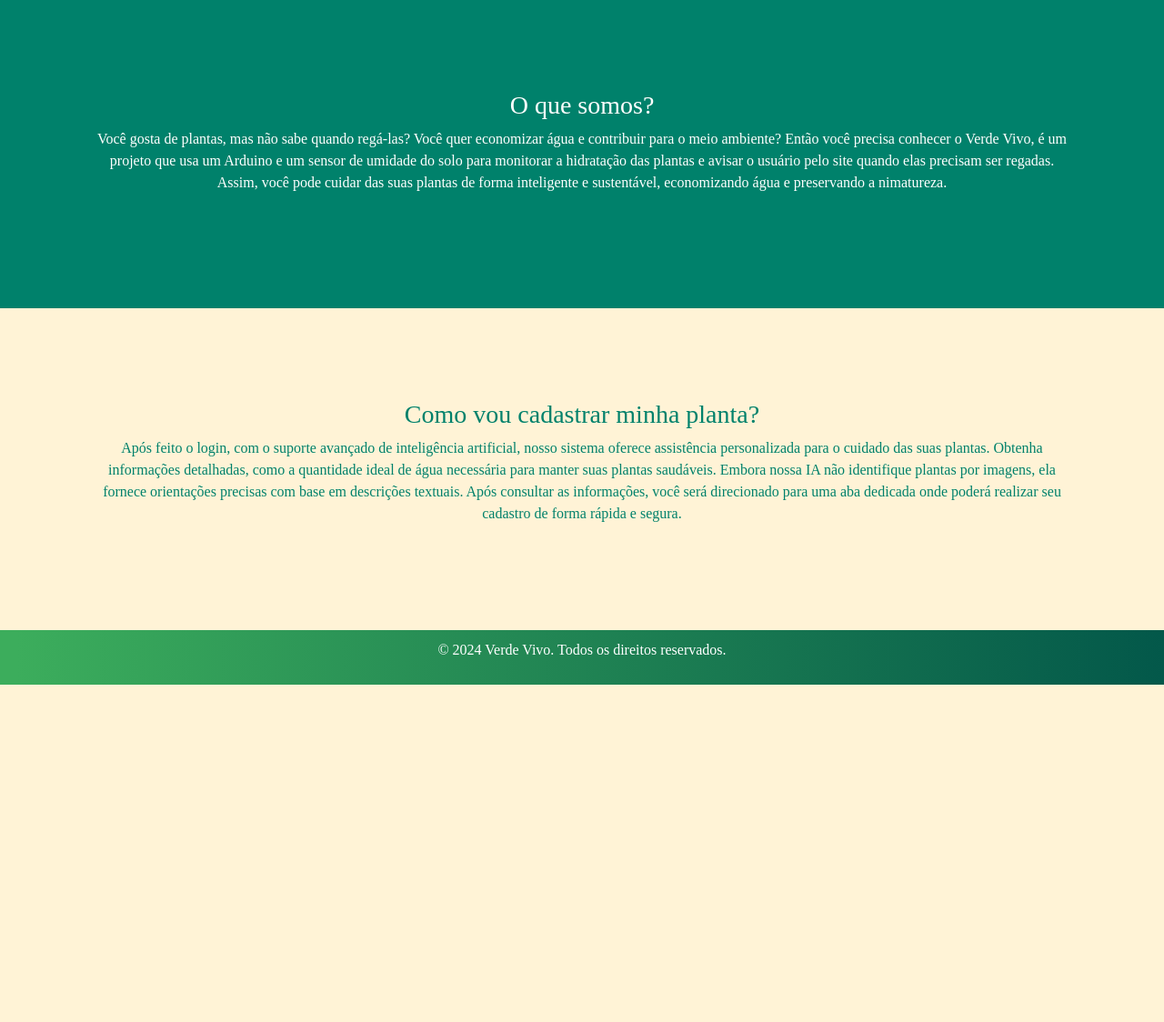
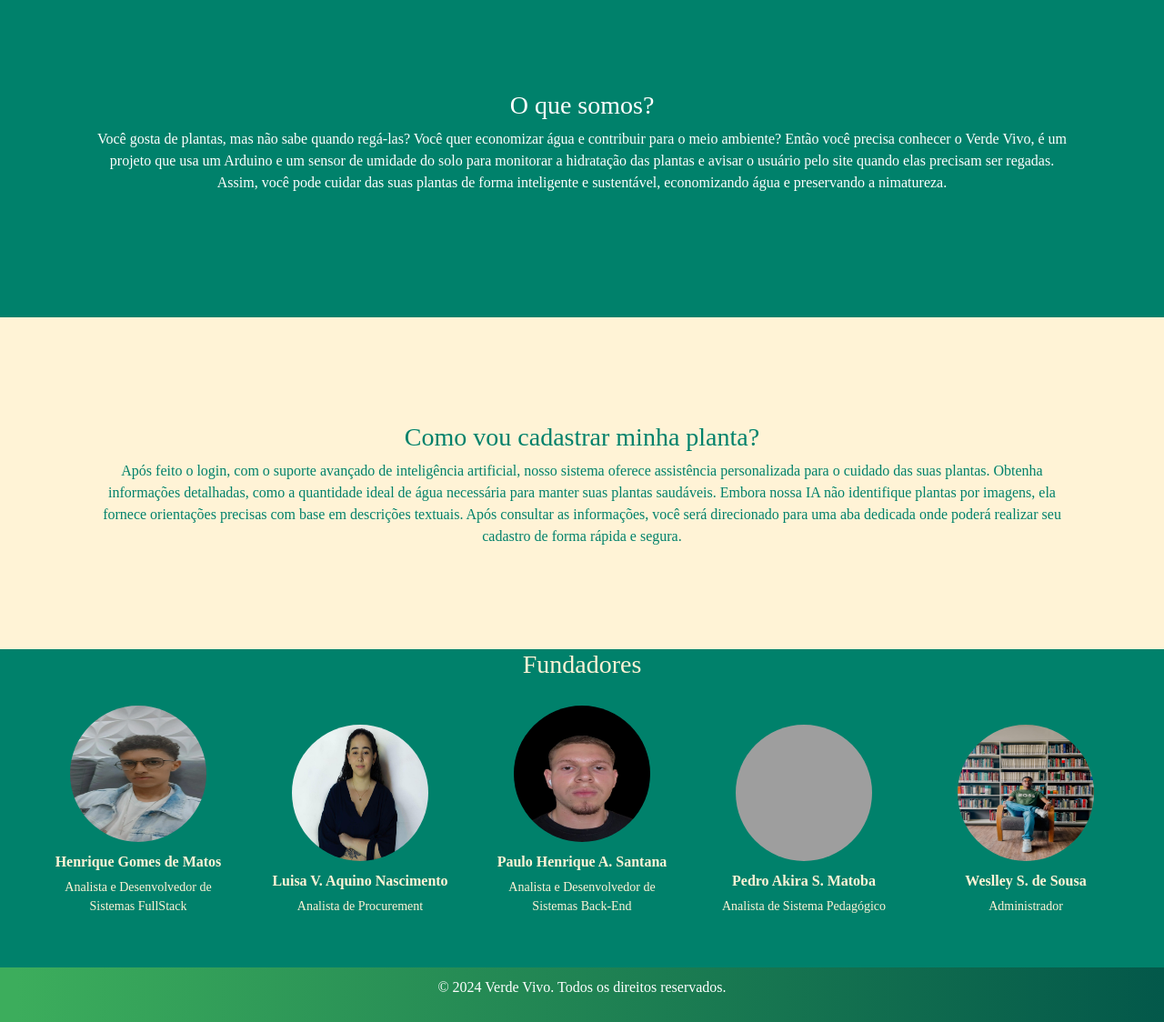
Before and after one commit to efigueiredo13/VerdeVivo, a PHP site: page /view/index.html in a window 1280 px wide. Shown: the part 607-1731 px from the top of the page at 91% size. Before the commit the page ends 1360 px from the top, so only its background shows below. Run offline with PHP 8.4, Linux system fonts and the light colour scheme; some libraries are stand-ins or nearby versions; grey boxes are pictures that could not be loaded.

Commit message:
adição dos fundadores do site

```diff
--- a/assets/css/index.css
+++ b/assets/css/index.css
@@ -15,12 +15,10 @@ body{
     background-image: url(../img/fundo.png);
     background-repeat: no-repeat;
     background-size: cover;
-    background-position: center center ;
-
+    background-position: center center;
 }
 
 .cabecalho{
-
 max-width: 2500px;
 height: 80px;
 display: flex;
@@ -73,15 +71,15 @@ background: var(--degrade, linear-gradient(90deg, #3CAD5C 1.5%, #00816B 100%));
 
 .container2{
     margin-top: 130px;
-    height: 350Gpx;
+    height: 350px;
     flex-shrink: 0;
     background: #00816B;
     color: #FFF;
 }
 
 .container3{
-    margin-top: 10px;
-    height: 350Gpx;
+    margin-top: 15px;
+    height: 350px;
     flex-shrink: 0;
     background: var(--Segundaria, #FFF3D6);
     color: #00816B;
@@ -128,6 +126,11 @@ margin-right: 50px;
 
 }
 
+.parte4{
+    text-align: center;
+    padding: 100px;
+}
+
 footer {
     background: var(--degrade, linear-gradient(90deg, #3CAD5C 1.5%, #03584a 100%));
     color: white;
@@ -135,3 +138,32 @@ footer {
     padding: 10px;
 
 }
+
+.container4 {
+    text-align: center;
+    height: 350px;
+    flex-shrink: 0;
+    background: var(--Segundaria, #00816B);
+    color: #FFF3D6;
+}
+
+.fundador {
+    display: inline-block;
+    width: 200px;
+    text-align: center;
+    margin: 20px;
+}
+.fundador img {
+    width: 150px;
+    height: 150px;
+    border-radius: 50%;
+    margin-bottom: 10px;
+}
+.nome {
+    font-weight: bold;
+    font-size: 16px;
+    margin-bottom: 5px;
+}
+.cargo {
+    font-size: 14px;
+}
--- a/view/index.html
+++ b/view/index.html
@@ -29,14 +29,49 @@
         <h3>O que somos?</h3>
         <p>Você gosta de plantas, mas não sabe quando regá-las? Você quer economizar água e contribuir para o meio ambiente? Então você precisa conhecer o Verde Vivo, é um projeto que usa um Arduino e um sensor de umidade do solo para monitorar a hidratação das plantas e avisar o usuário pelo site quando elas precisam ser regadas. Assim, você pode cuidar das suas plantas de forma inteligente e sustentável, economizando água e preservando a nimatureza.</p>
     </div>
+</div>
 
 <div class="container3">
-        <div class="parte3">
-            <h3>Como vou cadastrar minha planta?</h3>
-            <p>Após feito o login, com o suporte avançado de inteligência artificial, nosso sistema oferece assistência personalizada para o cuidado das suas plantas. Obtenha informações detalhadas, como a quantidade ideal de água necessária para manter suas plantas saudáveis. Embora nossa IA não identifique plantas por imagens, ela fornece orientações precisas com base em descrições textuais. Após consultar as informações, você será direcionado para  uma aba dedicada onde poderá realizar seu cadastro de forma rápida e segura.</p>
-        </div>
+    <div class="parte3">
+        <h3>Como vou cadastrar minha planta?</h3>
+        <p>Após feito o login, com o suporte avançado de inteligência artificial, nosso sistema oferece assistência personalizada para o cuidado das suas plantas. Obtenha informações detalhadas, como a quantidade ideal de água necessária para manter suas plantas saudáveis. Embora nossa IA não identifique plantas por imagens, ela fornece orientações precisas com base em descrições textuais. Após consultar as informações, você será direcionado para  uma aba dedicada onde poderá realizar seu cadastro de forma rápida e segura.</p>
+    </div>
+</div>
+
+<div class="container4">
+    <div>
+        <h3>Fundadores</h3>
+    </div>
+    <div class="fundador">
+        <img src="../assets/img/henrique.jpeg" alt="Henrique">
+        <div class="nome">Henrique Gomes de Matos</div>
+    <div class="cargo">Analista e Desenvolvedor de Sistemas FullStack</div>
+    </div>
+    <div class="fundador">
+        <img src="../assets/img/luisa.jpeg" alt="Luisa">
+        <div class="nome">Luisa V. Aquino Nascimento</div>
+    <div class="cargo">Analista de Procurement</div>
+    </div>
+    <div class="fundador">
+        <img src="../assets/img/paulo.jpeg" alt="Paulo">
+        <div class="nome">Paulo Henrique A. Santana</div>
+    <div class="cargo">Analista e Desenvolvedor de Sistemas Back-End</div>
+    </div>
+    <div class="fundador">
+        <img src="../assets/img/logo 1.svg" alt="Pedro">
+        <div class="nome">Pedro Akira S. Matoba</div>
+    <div class="cargo">Analista de Sistema Pedagógico</div>
+    </div>
+    <div class="fundador">
+        <img src="../assets/img/weslley.jpeg" alt="Weslley">
+        <div class="nome">Weslley S. de Sousa</div>
+    <div class="cargo">Administrador</div>
+    </div>
 
 </div>
+
+
+
 <div vw class="enabled">
     <div vw-access-button class="active"></div>
         <div vw-plugin-wrapper>
```
Also changed, not shown: assets/img/henrique.jpeg (added), assets/img/luisa.jpeg (added), assets/img/paulo.jpeg (added), assets/img/weslley.jpeg (added).
